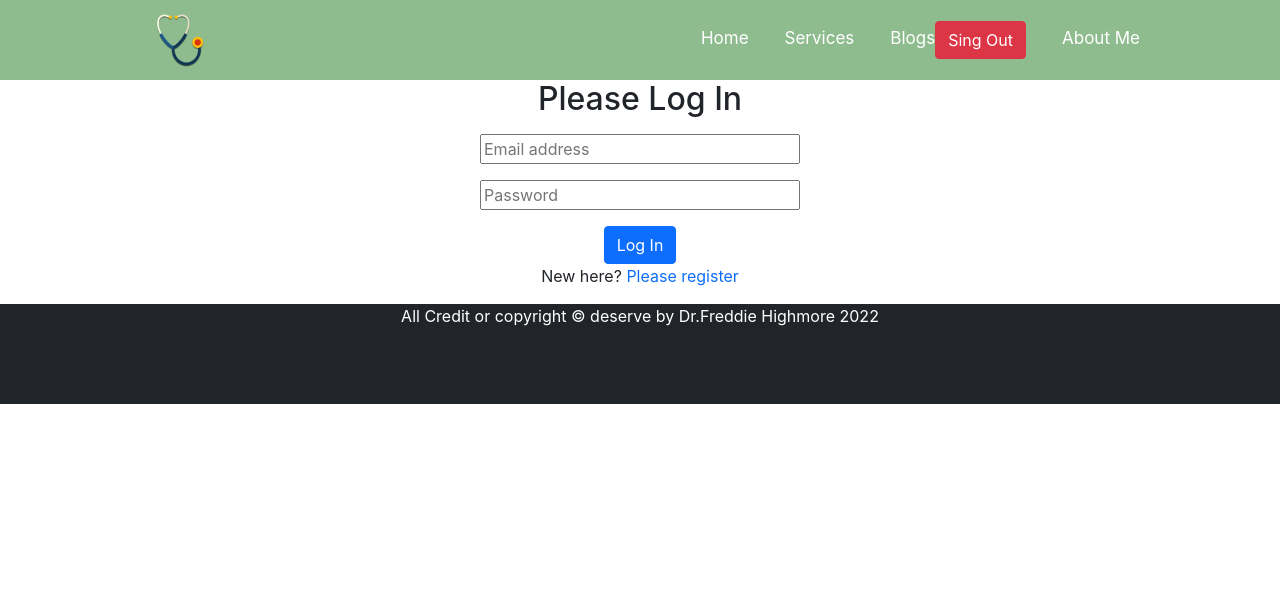
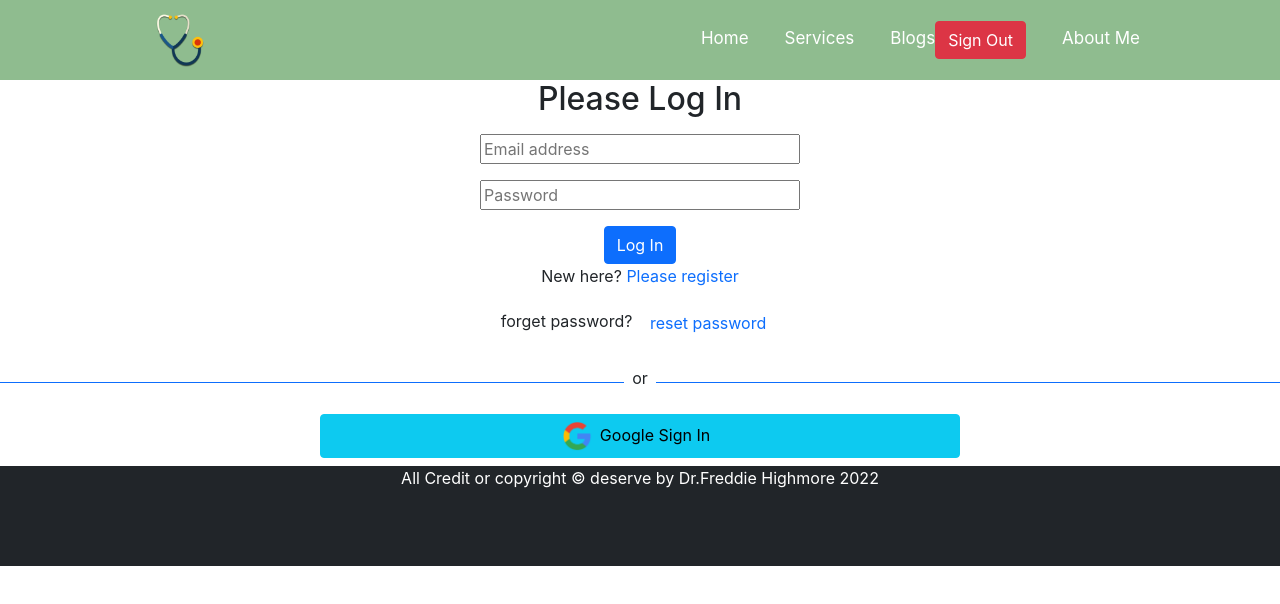
Before and after one commit to shabbirahmedshuvo01/my-work-10, a React (Create React App) app: page /login in a window 1280 px wide. Shown: the top 604 px of the page. Built offline with nearby package versions, Linux system fonts and the light colour scheme; no server answers; sample sign-in values are in the browser's storage.

Commit message:
all work almost done

```diff
--- a/package.json
+++ b/package.json
@@ -14,6 +14,7 @@
     "react-firebase-hooks": "^5.0.3",
     "react-router-dom": "^6.3.0",
     "react-scripts": "5.0.1",
+    "react-toastify": "^8.2.0",
     "web-vitals": "^2.1.4"
   },
   "scripts": {
--- /dev/null
+++ b/src/component/Loading/Loading.js
@@ -0,0 +1,12 @@
+import React from 'react';
+import { Spinner } from 'react-bootstrap';
+
+const Loading = () => {
+    return (
+        <div style={{ height: '400px' }}>
+            <Spinner animation="border" variant="primary" />
+        </div>
+    );
+};
+
+export default Loading;
--- a/src/component/Login/Login.js
+++ b/src/component/Login/Login.js
@@ -1,7 +1,11 @@
 import React, { useRef } from 'react';
-import { useSignInWithEmailAndPassword } from 'react-firebase-hooks/auth';
+import { useSendPasswordResetEmail, useSignInWithEmailAndPassword } from 'react-firebase-hooks/auth';
 import { Link, useLocation, useNavigate } from 'react-router-dom';
 import auth from '../../firebase.init';
+import OtherLogin from '../OtherLogin/OtherLogin';
+import { ToastContainer, toast } from 'react-toastify';
+import 'react-toastify/dist/ReactToastify.css';
+
 
 const Login = () => {
     const emailRef = useRef('');
@@ -18,6 +22,7 @@ const Login = () => {
         loading,
         error,
     ] = useSignInWithEmailAndPassword(auth);
+    const [sendPasswordResetEmail, sending] = useSendPasswordResetEmail(auth);
 
     if (user) {
         navigate(from, { replace: true });
@@ -29,6 +34,18 @@ const Login = () => {
         const password = passwordRef.current.value;
 
         signInWithEmailAndPassword(email, password);
+    }
+
+
+    const resetPassword = async () => {
+        const email = emailRef.current.value;
+        if (email) {
+            await sendPasswordResetEmail(email)
+            toast('sent email');
+        }
+        else {
+            toast('please enter your email address');
+        }
     }
 
     return (
@@ -43,6 +60,9 @@ const Login = () => {
                     className='mx-auto btn btn-primary mt-2' type="submit" value="Log In" />
             </form>
             <p>New here? <Link to={'/register'} className='text-primary pe-auto text-decoration-none'>Please register</Link></p>
+            <p>forget password? <button onClick={resetPassword} className='text-primary pe-auto text-decoration-none btn btn-link'>reset password</button></p>
+            <OtherLogin></OtherLogin>
+            <ToastContainer></ToastContainer>
         </div>
     );
 };
--- a/src/component/Navbar/Navbar.js
+++ b/src/component/Navbar/Navbar.js
@@ -22,7 +22,7 @@ const Navbar = () => {
                     <Link to={'/services'}>Services</Link>
                     <Link to={'/blogs'}>Blogs</Link>
                     {user ?
-                        <button className='btn btn-danger' onClick={handleSingOut}>Sing Out</button>
+                        <button className='btn btn-danger' onClick={handleSingOut}>Sign Out</button>
                         :
                         <Link to={'/login'}>Login</Link>}
                     <Link to={'/about'}>About Me</Link>
--- /dev/null
+++ b/src/component/OtherLogin/OtherLogin.js
@@ -0,0 +1,45 @@
+import React from 'react';
+import { useSignInWithGoogle } from 'react-firebase-hooks/auth';
+import { useNavigate } from 'react-router-dom';
+import auth from '../../firebase.init';
+import google from '../../images/social/google.png'
+
+const OtherLogin = () => {
+    const [signInWithGoogle, user, loading, error] = useSignInWithGoogle(auth);
+    const navigate = useNavigate();
+    let errorElement;
+
+
+    if (error) {
+        errorElement = <div>
+            <p className='text-danger'>Error: {error?.message} </p>
+        </div>
+    }
+
+
+    if (user) {
+        navigate('/services')
+    }
+
+
+    return (
+        <div>
+            <div className='d-flex align-items-center'>
+                <div style={{ height: '1px' }} className='bg-primary w-50'></div>
+                <p className='mt-2 px-2'>or</p>
+                <div style={{ height: '1px' }} className='bg-primary w-50'></div>
+            </div>
+            {errorElement}
+            <div>
+                <button
+                    onClick={() => signInWithGoogle()}
+                    className='btn btn-info w-50 d-block mx-auto my-2'>
+                    <img style={{ width: '30px' }} src={google} alt="" />
+                    <span className='px-2'>Google Sign In</span>
+                </button>
+            </div>
+        </div>
+    );
+};
+
+export default OtherLogin;
--- a/src/component/Register/Register.js
+++ b/src/component/Register/Register.js
@@ -2,6 +2,7 @@ import React from 'react';
 import { Link, useNavigate } from 'react-router-dom';
 import { useCreateUserWithEmailAndPassword } from 'react-firebase-hooks/auth';
 import auth from '../../firebase.init';
+import OtherLogin from '../OtherLogin/OtherLogin';
 
 const Register = () => {
     const [
@@ -45,6 +46,7 @@ const Register = () => {
                         className='mx-auto btn btn-primary mt-2' type="submit" value="register" />
                 </form>
                 <p>Alredy have an account? <Link to={'/login'} onClick={navigateLogin} className='text-primary pe-auto text-decoration-none'>Please login</Link></p>
+                <OtherLogin></OtherLogin>
             </div>
         </div>
     );
--- a/src/component/RequireAuth/RequireAuth.js
+++ b/src/component/RequireAuth/RequireAuth.js
@@ -2,10 +2,15 @@ import React from 'react';
 import { useAuthState } from 'react-firebase-hooks/auth';
 import { Navigate, useLocation } from 'react-router-dom';
 import auth from '../../firebase.init';
+import Loading from '../Loading/Loading';
 
 const RequireAuth = ({ children }) => {
-    const [user] = useAuthState(auth);
+    const [user, loading] = useAuthState(auth);
     const location = useLocation();
+
+    if (loading) {
+        return <Loading></Loading>
+    }
 
     if (!user) {
         return <Navigate to="/login" state={{ from: location }} replace />;
```
Also changed, not shown: src/images/social/google.png (added), 1 other file (tests, documents, lock files or other folders).
